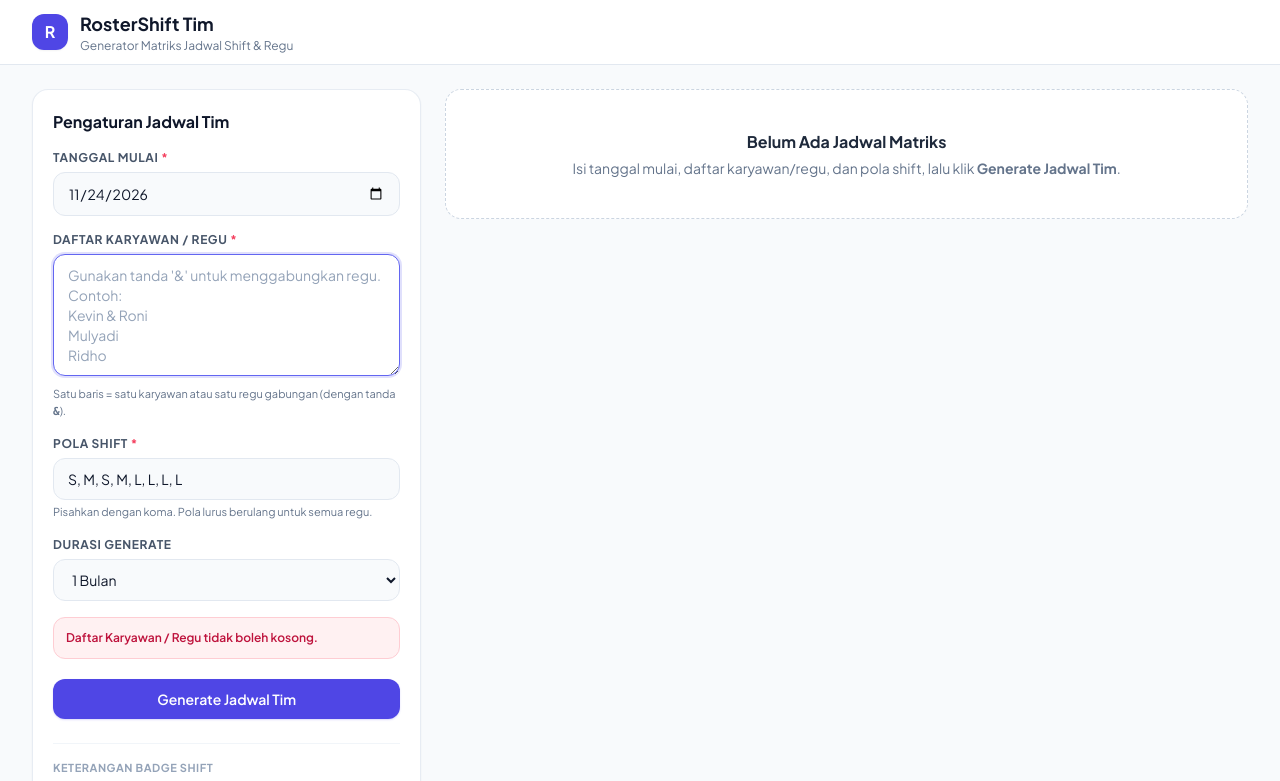
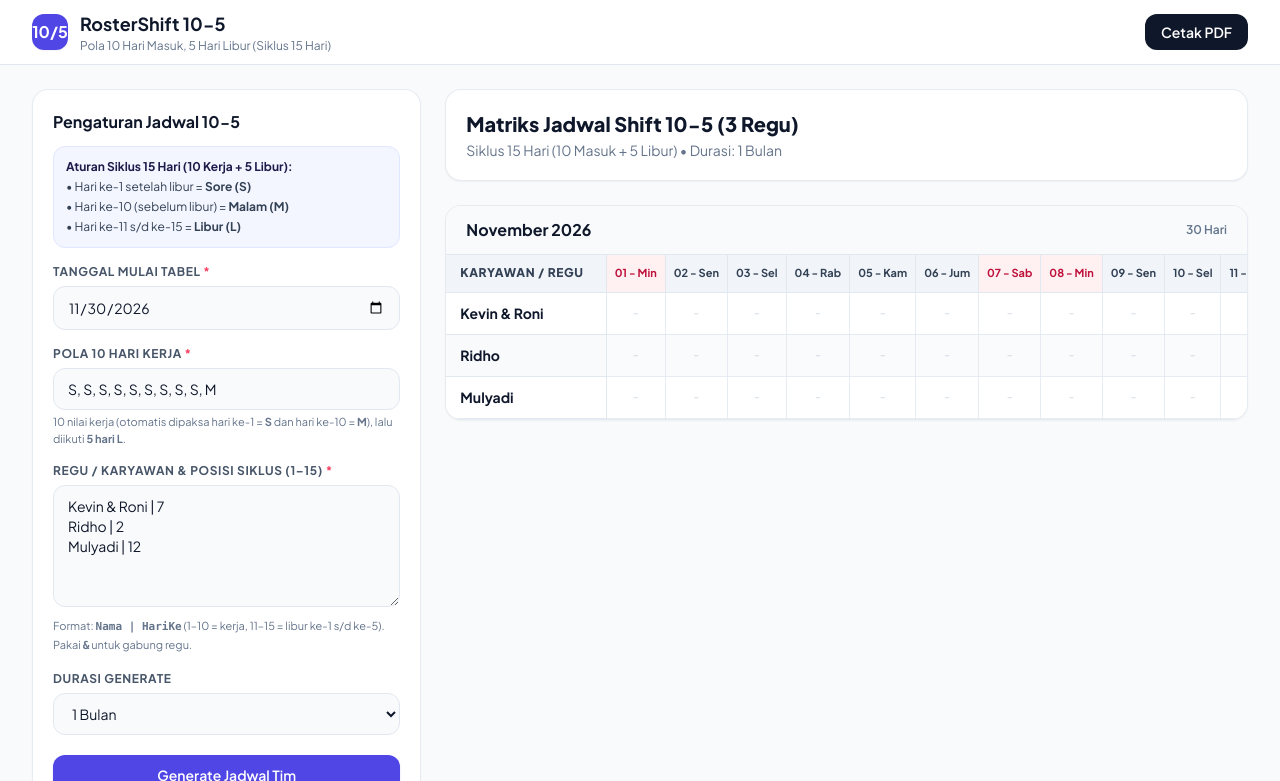
Before and after one commit to ujangkalera134/Shifter, a plain HTML site: page index.html in a window 1280 px wide. Both pictures are taken after a click on the button "Generate Jadwal Tim". Shown: the top 781 px of the page. Drawn offline with nearby package versions, Linux system fonts and the light colour scheme.

Commit message:
Update index.html

```diff
--- a/index.html
+++ b/index.html
@@ -3,7 +3,7 @@
 <head>
   <meta charset="UTF-8" />
   <meta name="viewport" content="width=device-width, initial-scale=1.0" />
-  <title>Generator Jadwal Kerja Shift (Roster Tim)</title>
+  <title>Generator Jadwal Shift 10-5 (Roster Tim)</title>
   <script src="https://cdn.tailwindcss.com"></script>
   <link rel="preconnect" href="https://fonts.googleapis.com" />
   <link rel="preconnect" href="https://fonts.gstatic.com" crossorigin />
@@ -71,16 +71,16 @@
 </head>
 <body class="text-slate-800 antialiased min-h-screen flex flex-col">
 
-  <!-- Top Bar -->
+  <!-- Header -->
   <header class="bg-white border-b border-slate-200 no-print sticky top-0 z-30">
     <div class="max-w-7xl mx-auto px-4 sm:px-6 lg:px-8 h-16 flex items-center justify-between">
       <div class="flex items-center gap-3">
         <div class="w-9 h-9 rounded-xl bg-indigo-600 text-white flex items-center justify-center font-bold shadow-sm">
-          R
+          10/5
         </div>
         <div>
-          <h1 class="text-base sm:text-lg font-bold text-slate-900 leading-tight">RosterShift Tim</h1>
-          <p class="text-xs text-slate-500 hidden sm:block">Generator Matriks Jadwal Shift & Regu</p>
+          <h1 class="text-base sm:text-lg font-bold text-slate-900 leading-tight">RosterShift 10-5</h1>
+          <p class="text-xs text-slate-500 hidden sm:block">Pola 10 Hari Masuk, 5 Hari Libur (Siklus 15 Hari)</p>
         </div>
       </div>
       <button id="btnPrintTop" type="button" onclick="window.print()" class="hidden items-center gap-2 px-4 py-2 bg-slate-900 hover:bg-slate-800 text-white text-sm font-semibold rounded-xl transition cursor-pointer">
@@ -94,13 +94,20 @@
 
       <!-- Panel Input -->
       <aside class="lg:col-span-4 bg-white rounded-2xl shadow-sm border border-slate-200/80 p-5 no-print lg:sticky lg:top-24">
-        <h2 class="text-base font-bold text-slate-900 mb-4">Pengaturan Jadwal Tim</h2>
+        <h2 class="text-base font-bold text-slate-900 mb-3">Pengaturan Jadwal 10-5</h2>
+
+        <div class="mb-4 p-3 rounded-xl bg-indigo-50/70 border border-indigo-100 text-xs text-slate-700 space-y-1">
+          <p class="font-bold text-indigo-950">Aturan Siklus 15 Hari (10 Kerja + 5 Libur):</p>
+          <p>• Hari ke-1 setelah libur = <strong>Sore (S)</strong></p>
+          <p>• Hari ke-10 (sebelum libur) = <strong>Malam (M)</strong></p>
+          <p>• Hari ke-11 s/d ke-15 = <strong>Libur (L)</strong></p>
+        </div>
 
         <form id="rosterForm" class="space-y-4" novalidate>
           <!-- Tanggal Mulai -->
           <div>
             <label for="startDate" class="block text-xs font-bold uppercase tracking-wider text-slate-600 mb-1.5">
-              Tanggal Mulai <span class="text-rose-500">*</span>
+              Tanggal Mulai Tabel <span class="text-rose-500">*</span>
             </label>
             <input
               type="date"
@@ -110,38 +117,41 @@
             />
           </div>
 
-          <!-- Daftar Karyawan / Regu -->
+          <!-- Pola 10 Hari Kerja -->
           <div>
-            <label for="employeeList" class="block text-xs font-bold uppercase tracking-wider text-slate-600 mb-1.5">
-              Daftar Karyawan / Regu <span class="text-rose-500">*</span>
-            </label>
-            <textarea
-              id="employeeList"
-              rows="5"
-              required
-              placeholder="Gunakan tanda '&' untuk menggabungkan regu. Contoh:&#10;Kevin & Roni&#10;Mulyadi&#10;Ridho"
-              class="w-full px-3.5 py-2.5 bg-slate-50 border border-slate-200 rounded-xl text-sm text-slate-900 placeholder-slate-400 focus:bg-white focus:outline-none focus:ring-2 focus:ring-indigo-500/20 focus:border-indigo-500 transition"
-            ></textarea>
-            <p class="text-[11px] text-slate-500 mt-1">Satu baris = satu karyawan atau satu regu gabungan (dengan tanda <code class="font-bold">&amp;</code>).</p>
-          </div>
-
-          <!-- Pola Shift -->
-          <div>
-            <label for="shiftPattern" class="block text-xs font-bold uppercase tracking-wider text-slate-600 mb-1.5">
-              Pola Shift <span class="text-rose-500">*</span>
+            <label for="workPattern" class="block text-xs font-bold uppercase tracking-wider text-slate-600 mb-1.5">
+              Pola 10 Hari Kerja <span class="text-rose-500">*</span>
             </label>
             <input
               type="text"
-              id="shiftPattern"
+              id="workPattern"
               required
-              value="S, M, S, M, L, L, L, L"
-              placeholder="S, M, S, M, L, L, L, L"
-              class="w-full px-3.5 py-2.5 bg-slate-50 border border-slate-200 rounded-xl text-sm text-slate-900 placeholder-slate-400 focus:bg-white focus:outline-none focus:ring-2 focus:ring-indigo-500/20 focus:border-indigo-500 transition"
+              value="S, S, S, S, S, S, S, S, S, M"
+              class="w-full px-3.5 py-2.5 bg-slate-50 border border-slate-200 rounded-xl text-sm text-slate-900 focus:bg-white focus:outline-none focus:ring-2 focus:ring-indigo-500/20 focus:border-indigo-500 transition"
             />
-            <p class="text-[11px] text-slate-500 mt-1">Pisahkan dengan koma. Pola lurus berulang untuk semua regu.</p>
+            <p class="text-[11px] text-slate-500 mt-1">
+              10 nilai kerja (otomatis dipaksa hari ke-1 = <strong>S</strong> dan hari ke-10 = <strong>M</strong>), lalu diikuti <strong>5 hari L</strong>.
+            </p>
           </div>
 
-          <!-- Durasi Generate -->
+          <!-- Daftar Regu + Posisi Hari ke-1 s/d ke-15 pada Tanggal Mulai -->
+          <div>
+            <label for="memberConfigs" class="block text-xs font-bold uppercase tracking-wider text-slate-600 mb-1.5">
+              Regu / Karyawan & Posisi Siklus (1–15) <span class="text-rose-500">*</span>
+            </label>
+            <textarea
+              id="memberConfigs"
+              rows="5"
+              required
+              placeholder="Nama Regu | Hari ke- (1..15)&#10;Kevin & Roni | 7&#10;Ridho | 2&#10;Mulyadi | 12"
+              class="w-full px-3.5 py-2.5 bg-slate-50 border border-slate-200 rounded-xl text-sm text-slate-900 placeholder-slate-400 focus:bg-white focus:outline-none focus:ring-2 focus:ring-indigo-500/20 focus:border-indigo-500 transition"
+            ></textarea>
+            <p class="text-[11px] text-slate-500 mt-1 leading-relaxed">
+              Format: <code class="font-bold">Nama | HariKe</code> (1–10 = kerja, 11–15 = libur ke-1 s/d ke-5). Pakai <code class="font-bold">&amp;</code> untuk gabung regu.
+            </p>
+          </div>
+
+          <!-- Durasi -->
           <div>
             <label for="duration" class="block text-xs font-bold uppercase tracking-wider text-slate-600 mb-1.5">
               Durasi Generate
@@ -156,10 +166,8 @@
             </select>
           </div>
 
-          <!-- Error Box -->
           <div id="errorBox" class="hidden p-3 rounded-xl bg-rose-50 border border-rose-200 text-rose-700 text-xs font-semibold"></div>
 
-          <!-- Action Buttons -->
           <div class="pt-1 space-y-2.5">
             <button
               type="submit"
@@ -179,31 +187,28 @@
           </div>
         </form>
 
-        <!-- Legenda Badge -->
+        <!-- Legenda -->
         <div class="mt-6 pt-4 border-t border-slate-100">
-          <p class="text-[11px] font-bold uppercase tracking-wider text-slate-400 mb-2">Keterangan Badge Shift</p>
+          <p class="text-[11px] font-bold uppercase tracking-wider text-slate-400 mb-2">Badge Shift</p>
           <div class="flex flex-wrap gap-2 text-xs font-bold">
-            <span class="px-2.5 py-1 rounded-md bg-amber-300 text-slate-900">S = Siang</span>
+            <span class="px-2.5 py-1 rounded-md bg-amber-300 text-slate-950">S = Siang / Sore</span>
             <span class="px-2.5 py-1 rounded-md bg-indigo-900 text-white">M = Malam</span>
-            <span class="px-2.5 py-1 rounded-md bg-green-100 text-green-800">L = Libur</span>
-            <span class="px-2.5 py-1 rounded-md bg-slate-200 text-slate-800">Lainnya</span>
+            <span class="px-2.5 py-1 rounded-md bg-green-100 text-green-800">L = Libur (5 Hari)</span>
           </div>
         </div>
       </aside>
 
-      <!-- Panel Output Matriks -->
+      <!-- Panel Output -->
       <section class="lg:col-span-8 print-container">
         <div id="emptyState" class="bg-white rounded-2xl border border-dashed border-slate-300 p-10 text-center no-print">
           <p class="text-base font-bold text-slate-800">Belum Ada Jadwal Matriks</p>
-          <p class="text-sm text-slate-500 mt-1">Isi tanggal mulai, daftar karyawan/regu, dan pola shift, lalu klik <strong>Generate Jadwal Tim</strong>.</p>
+          <p class="text-sm text-slate-500 mt-1">Atur tanggal mulai, pola 10 hari kerja, dan posisi siklus tiap regu, lalu klik <strong>Generate Jadwal Tim</strong>.</p>
         </div>
 
         <div id="outputSection" class="hidden space-y-6">
-          <div class="bg-white rounded-2xl shadow-sm border border-slate-200/80 p-5 flex flex-col sm:flex-row sm:items-center justify-between gap-3">
-            <div>
-              <h2 id="matrixTitle" class="text-lg sm:text-xl font-extrabold text-slate-900">Matriks Jadwal Kerja Shift</h2>
-              <p id="matrixSubtitle" class="text-xs sm:text-sm text-slate-500 mt-0.5"></p>
-            </div>
+          <div class="bg-white rounded-2xl shadow-sm border border-slate-200/80 p-5">
+            <h2 id="matrixTitle" class="text-lg sm:text-xl font-extrabold text-slate-900">Matriks Jadwal Shift 10-5</h2>
+            <p id="matrixSubtitle" class="text-xs sm:text-sm text-slate-500 mt-0.5"></p>
           </div>
 
           <div id="matricesContainer" class="space-y-6"></div>
@@ -214,12 +219,13 @@
   </main>
 
   <script>
-    const STORAGE_KEY = 'roster_shift_tim_v1';
+    const STORAGE_KEY = 'roster_shift_10_5_v2';
+    const CYCLE_LENGTH = 15; // 10 hari kerja + 5 hari libur
 
     const form = document.getElementById('rosterForm');
     const startDateInput = document.getElementById('startDate');
-    const employeeListInput = document.getElementById('employeeList');
-    const shiftPatternInput = document.getElementById('shiftPattern');
+    const workPatternInput = document.getElementById('workPattern');
+    const memberConfigsInput = document.getElementById('memberConfigs');
     const durationSelect = document.getElementById('duration');
     const errorBox = document.getElementById('errorBox');
     const emptyState = document.getElementById('emptyState');
@@ -250,45 +256,6 @@
       return div.innerHTML;
     }
 
-    // Parsing Grup: setiap baris menjadi satu entitas/regu (misal "Kevin & Roni" tetap satu baris & satu regu)
-    function parseGroups(rawText) {
-      return rawText
-        .split(/\r?\n/)
-        .map((line) => line.trim())
-        .filter((line) => line.length > 0)
-        .map((line) => {
-          const members = line
-            .split('&')
-            .map((m) => m.trim())
-            .filter((m) => m.length > 0);
-          return {
-            displayName: members.join(' & '),
-            members,
-          };
-        });
-    }
-
-    function parsePattern(rawPattern) {
-      return rawPattern
-        .split(',')
-        .map((s) => s.trim())
-        .filter((s) => s.length > 0);
-    }
-
-    function getShiftBadgeStyle(shiftCode) {
-      const code = shiftCode.trim().toUpperCase();
-      if (code === 'S' || code === 'SIANG') {
-        return 'bg-amber-300 text-slate-950 border-amber-400';
-      }
-      if (code === 'M' || code === 'MALAM') {
-        return 'bg-indigo-900 text-white border-indigo-950';
-      }
-      if (code === 'L' || code === 'LIBUR') {
-        return 'bg-green-100 text-green-800 border-green-300';
-      }
-      return 'bg-slate-200 text-slate-800 border-slate-300';
-    }
-
     function showError(msg) {
       errorBox.textContent = msg;
       errorBox.classList.remove('hidden');
@@ -298,95 +265,153 @@
       errorBox.classList.add('hidden');
     }
 
+    // Membangun siklus 15 hari:
+    // Hari ke-1..10 (indeks 0..9): 10 hari kerja. Hari ke-1 = 'S', Hari ke-10 = 'M'.
+    // Hari ke-11..15 (indeks 10..14): 5 hari libur ('L').
+    function build15DayCycle(rawWorkPattern) {
+      const tokens = rawWorkPattern
+        .split(',')
+        .map((t) => t.trim().toUpperCase())
+        .filter((t) => t.length > 0);
+
+      const tenWorkDays = [];
+      for (let i = 0; i < 10; i++) {
+        tenWorkDays.push(tokens[i] || 'S');
+      }
+      tenWorkDays[0] = 'S';
+      tenWorkDays[9] = 'M';
+
+      return [...tenWorkDays, 'L', 'L', 'L', 'L', 'L'];
+    }
+
+    function parseMemberConfigs(rawText) {
+      const lines = rawText
+        .split(/\r?\n/)
+        .map((l) => l.trim())
+        .filter((l) => l.length > 0);
+
+      const result = [];
+      for (const line of lines) {
+        const parts = line.split('|');
+        const rawName = parts[0].trim();
+        const groupName = rawName
+          .split('&')
+          .map((n) => n.trim())
+          .filter(Boolean)
+          .join(' & ');
+
+        if (!groupName) continue;
+
+        let dayInCycle = 1;
+        if (parts[1] !== undefined && parts[1].trim() !== '') {
+          const parsedNum = parseInt(parts[1].trim(), 10);
+          if (Number.isNaN(parsedNum) || parsedNum < 1 || parsedNum > 15) {
+            return { error: `Posisi hari pada "${groupName}" harus berupa angka 1 sampai 15.` };
+          }
+          dayInCycle = parsedNum;
+        }
+
+        result.push({
+          displayName: groupName,
+          offsetIndex: dayInCycle - 1,
+          startDayInCycle: dayInCycle,
+        });
+      }
+
+      return { items: result };
+    }
+
+    function getBadgeClass(code) {
+      const c = code.trim().toUpperCase();
+      if (c === 'S') return 'bg-amber-300 text-slate-950 border-amber-400';
+      if (c === 'M') return 'bg-indigo-900 text-white border-indigo-950';
+      if (c === 'L') return 'bg-green-100 text-green-800 border-green-300';
+      return 'bg-slate-200 text-slate-800 border-slate-300';
+    }
+
     function saveState() {
-      const payload = {
-        startDate: startDateInput.value,
-        employeeList: employeeListInput.value,
-        shiftPattern: shiftPatternInput.value,
-        duration: durationSelect.value,
-      };
-      localStorage.setItem(STORAGE_KEY, JSON.stringify(payload));
+      localStorage.setItem(
+        STORAGE_KEY,
+        JSON.stringify({
+          startDate: startDateInput.value,
+          workPattern: workPatternInput.value,
+          memberConfigs: memberConfigsInput.value,
+          duration: durationSelect.value,
+        })
+      );
     }
 
     function loadState() {
-      const raw = localStorage.getItem(STORAGE_KEY);
-      if (raw) {
+      const saved = localStorage.getItem(STORAGE_KEY);
+      if (saved) {
         try {
-          const data = JSON.parse(raw);
+          const data = JSON.parse(saved);
           if (data.startDate) startDateInput.value = data.startDate;
-          if (typeof data.employeeList === 'string') employeeListInput.value = data.employeeList;
-          if (data.shiftPattern) shiftPatternInput.value = data.shiftPattern;
+          if (data.workPattern) workPatternInput.value = data.workPattern;
+          if (typeof data.memberConfigs === 'string') memberConfigsInput.value = data.memberConfigs;
           if (data.duration) durationSelect.value = data.duration;
 
-          if (data.startDate && data.employeeList && data.shiftPattern) {
+          if (data.startDate && data.memberConfigs) {
             generateSchedule();
           }
           return;
-        } catch (err) {
-          console.error('Gagal membaca localStorage:', err);
+        } catch (e) {
+          console.error(e);
         }
       }
 
-      const now = new Date();
-      const yyyy = now.getFullYear();
-      const mm = String(now.getMonth() + 1).padStart(2, '0');
-      const dd = String(now.getDate()).padStart(2, '0');
-      startDateInput.value = `${yyyy}-${mm}-${dd}`;
+      startDateInput.value = '2026-11-30';
+      memberConfigsInput.value = 'Kevin & Roni | 7\nRidho | 2\nMulyadi | 12';
     }
 
     function generateSchedule() {
       hideError();
 
       const startDateVal = startDateInput.value.trim();
-      const groups = parseGroups(employeeListInput.value);
-      const pattern = parsePattern(shiftPatternInput.value);
-      const durationMonths = parseInt(durationSelect.value, 10);
-
       if (!startDateVal) {
-        showError('Tanggal Mulai wajib diisi.');
+        showError('Tanggal Mulai Tabel wajib diisi.');
         startDateInput.focus();
         return;
       }
 
-      if (groups.length === 0) {
-        showError('Daftar Karyawan / Regu tidak boleh kosong.');
-        employeeListInput.focus();
+      const parsedMembers = parseMemberConfigs(memberConfigsInput.value);
+      if (parsedMembers.error) {
+        showError(parsedMembers.error);
+        memberConfigsInput.focus();
         return;
       }
 
-      if (pattern.length === 0) {
-        showError('Pola Shift tidak boleh kosong.');
-        shiftPatternInput.focus();
+      if (!parsedMembers.items || parsedMembers.items.length === 0) {
+        showError('Daftar Regu / Karyawan tidak boleh kosong.');
+        memberConfigsInput.focus();
         return;
       }
 
       saveState();
 
+      const cycle15 = build15DayCycle(workPatternInput.value);
+      const durationMonths = parseInt(durationSelect.value, 10);
       const startDate = parseLocalDate(startDateVal);
       const startYear = startDate.getFullYear();
       const startMonth = startDate.getMonth();
-
-      // Tanggal akhir = hari terakhir pada bulan ke-(durationMonths - 1)
       const endDate = new Date(startYear, startMonth + durationMonths, 0);
 
-      // Hitung selisih hari penuh dari startDate ke tanggal mana pun
       const msPerDay = 24 * 60 * 60 * 1000;
       const startUtc = Date.UTC(startDate.getFullYear(), startDate.getMonth(), startDate.getDate());
       const endUtc = Date.UTC(endDate.getFullYear(), endDate.getMonth(), endDate.getDate());
 
-      // Pola lurus: semua regu menggunakan rumus indeksPola = totalHariBerjalan % panjangPola
-      function getShiftAtDate(targetDate) {
+      function getShiftForGroupAtDate(groupOffsetIndex, targetDate) {
         const targetUtc = Date.UTC(targetDate.getFullYear(), targetDate.getMonth(), targetDate.getDate());
         if (targetUtc < startUtc || targetUtc > endUtc) {
           return null;
         }
-        const totalHariBerjalan = Math.floor((targetUtc - startUtc) / msPerDay);
-        const indeksPola = totalHariBerjalan % pattern.length;
-        return pattern[indeksPola];
+        const elapsedDays = Math.floor((targetUtc - startUtc) / msPerDay);
+        const cycleIdx = (groupOffsetIndex + elapsedDays) % CYCLE_LENGTH;
+        return cycle15[cycleIdx];
       }
 
-      matrixTitle.textContent = `Matriks Jadwal Shift (${groups.length} Regu / Entitas)`;
-      matrixSubtitle.textContent = `Pola Lurus: [${pattern.join(' - ')}] • Durasi: ${durationMonths} Bulan`;
+      matrixTitle.textContent = `Matriks Jadwal Shift 10-5 (${parsedMembers.items.length} Regu)`;
+      matrixSubtitle.textContent = `Siklus 15 Hari (10 Masuk + 5 Libur) • Durasi: ${durationMonths} Bulan`;
 
       matricesContainer.innerHTML = '';
 
@@ -396,59 +421,56 @@
         const month = monthDate.getMonth();
         const daysInMonth = new Date(year, month + 1, 0).getDate();
 
-        const dayColumns = [];
+        const dayCols = [];
         for (let d = 1; d <= daysInMonth; d++) {
-          const current = new Date(year, month, d);
-          const ddStr = String(d).padStart(2, '0');
-          const dayShort = shortDayFormatter.format(current).replace('.', '');
-          const isWeekend = current.getDay() === 0 || current.getDay() === 6;
-          dayColumns.push({
-            day: d,
-            dateObj: current,
-            label: `${ddStr} - ${dayShort}`,
+          const dt = new Date(year, month, d);
+          const dd = String(d).padStart(2, '0');
+          const dayShort = shortDayFormatter.format(dt).replace('.', '');
+          const isWeekend = dt.getDay() === 0 || dt.getDay() === 6;
+          dayCols.push({
+            dateObj: dt,
+            label: `${dd} - ${dayShort}`,
             isWeekend,
           });
         }
 
-        // Header Kolom Tanggal
-        const headerCellsHtml = dayColumns
+        const thHtml = dayCols
           .map((col) => {
-            const weekendCls = col.isWeekend ? 'bg-rose-50 text-rose-700' : 'bg-slate-100 text-slate-700';
-            return `<th class="px-2 py-2.5 text-center text-[11px] font-bold border-b border-r border-slate-200 whitespace-nowrap ${weekendCls}">${col.label}</th>`;
+            const cls = col.isWeekend ? 'bg-rose-50 text-rose-700' : 'bg-slate-100 text-slate-700';
+            return `<th class="px-2 py-2.5 text-center text-[11px] font-bold border-b border-r border-slate-200 whitespace-nowrap ${cls}">${col.label}</th>`;
           })
           .join('');
 
-        // Baris per Karyawan / Regu (Pola lurus: semua baris memakai shift yang sama pada tanggal yang sama)
-        const bodyRowsHtml = groups
-          .map((group, rowIdx) => {
-            const rowBg = rowIdx % 2 === 0 ? 'bg-white' : 'bg-slate-50/80';
-            const stickyBg = rowIdx % 2 === 0 ? 'bg-white' : 'bg-slate-50';
+        const rowsHtml = parsedMembers.items
+          .map((grp, idx) => {
+            const rowBg = idx % 2 === 0 ? 'bg-white' : 'bg-slate-50/80';
+            const stickyBg = idx % 2 === 0 ? 'bg-white' : 'bg-slate-50';
 
-            const cellsHtml = dayColumns
+            const tdHtml = dayCols
               .map((col) => {
-                const shiftVal = getShiftAtDate(col.dateObj);
-                if (!shiftVal) {
-                  return `<td class="px-1.5 py-2 text-center border-b border-r border-slate-200/80 text-slate-300 text-xs font-medium">-</td>`;
+                const shiftCode = getShiftForGroupAtDate(grp.offsetIndex, col.dateObj);
+                if (!shiftCode) {
+                  return `<td class="px-1.5 py-2 text-center border-b border-r border-slate-200/80 text-slate-300 text-xs">-</td>`;
                 }
-                const badgeCls = getShiftBadgeStyle(shiftVal);
+                const badgeCls = getBadgeClass(shiftCode);
                 return `<td class="px-1.5 py-2 text-center border-b border-r border-slate-200/80">
-                  <span class="inline-flex items-center justify-center min-w-[26px] px-1.5 py-0.5 rounded-md text-xs font-extrabold border ${badgeCls}">${escapeHtml(shiftVal)}</span>
+                  <span class="inline-flex items-center justify-center min-w-[26px] px-1.5 py-0.5 rounded-md text-xs font-extrabold border ${badgeCls}">${escapeHtml(shiftCode)}</span>
                 </td>`;
               })
               .join('');
 
             return `<tr class="${rowBg} hover:bg-indigo-50/40 transition">
               <td class="sticky-col-print sticky left-0 z-10 ${stickyBg} px-3.5 py-2.5 text-xs sm:text-sm font-bold text-slate-900 border-b border-r border-slate-200 whitespace-nowrap shadow-[2px_0_5px_-2px_rgba(15,23,42,0.08)]">
-                ${escapeHtml(group.displayName)}
+                ${escapeHtml(grp.displayName)}
               </td>
-              ${cellsHtml}
+              ${tdHtml}
             </tr>`;
           })
           .join('');
 
-        const monthCard = document.createElement('div');
-        monthCard.className = 'month-block bg-white rounded-2xl shadow-sm border border-slate-200/80 overflow-hidden';
-        monthCard.innerHTML = `
+        const card = document.createElement('div');
+        card.className = 'month-block bg-white rounded-2xl shadow-sm border border-slate-200/80 overflow-hidden';
+        card.innerHTML = `
           <div class="px-4 sm:px-5 py-3 bg-slate-50 border-b border-slate-200 flex items-center justify-between">
             <h3 class="text-sm sm:text-base font-bold text-slate-900 capitalize">${monthYearFormatter.format(monthDate)}</h3>
             <span class="text-xs font-semibold text-slate-500">${daysInMonth} Hari</span>
@@ -460,17 +482,16 @@
                   <th class="sticky-col-print sticky left-0 z-20 bg-slate-100 px-3.5 py-2.5 text-xs font-extrabold uppercase tracking-wider text-slate-700 border-b border-r border-slate-200 whitespace-nowrap min-w-[160px] shadow-[2px_0_5px_-2px_rgba(15,23,42,0.08)]">
                     Karyawan / Regu
                   </th>
-                  ${headerCellsHtml}
+                  ${thHtml}
                 </tr>
               </thead>
               <tbody>
-                ${bodyRowsHtml}
+                ${rowsHtml}
               </tbody>
             </table>
           </div>
         `;
-
-        matricesContainer.appendChild(monthCard);
+        matricesContainer.appendChild(card);
       }
 
       emptyState.classList.add('hidden');
```
